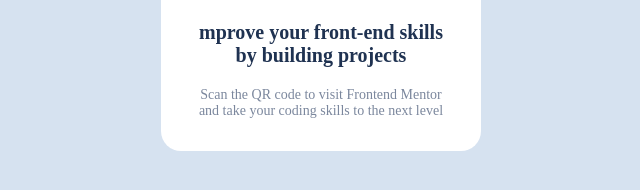
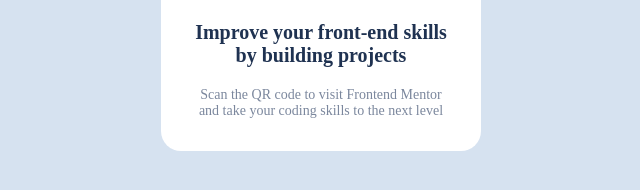
Before and after one commit to ScarAgathor/QR-code-component-for-frontend-mentor, a plain HTML site: page index.html in a window 1280 px wide. Shown: the part 470-660 px from the top of the page, 319-959 px from the left. Drawn offline with Linux system fonts and the light colour scheme.

Commit message:
Update index.html

```diff
--- a/index.html
+++ b/index.html
@@ -10,7 +10,7 @@
 
     <article class="component">
         <img src="image-qr-code.png" alt="" class="qr-code">
-        <p class="code-title">mprove your front-end skills by building projects</p>
+        <p class="code-title">Improve your front-end skills by building projects</p>
         <p class="code-desc">Scan the QR code to visit Frontend Mentor and take your coding skills to the next level</p>
     </article>
 </body>
```
